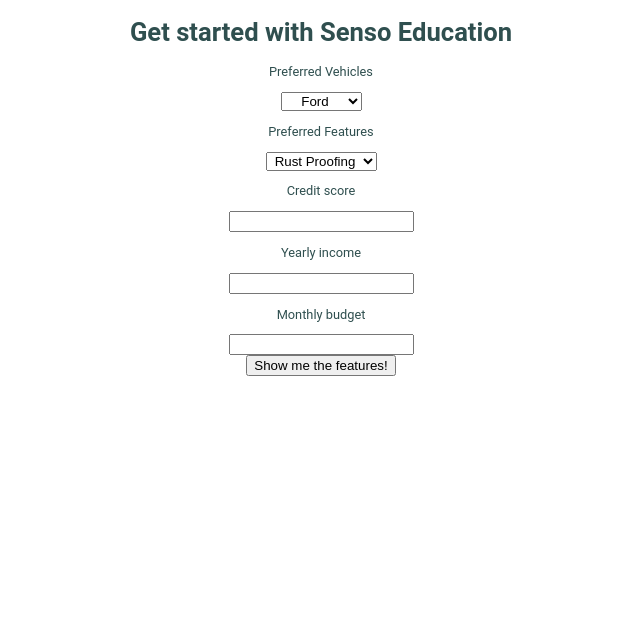
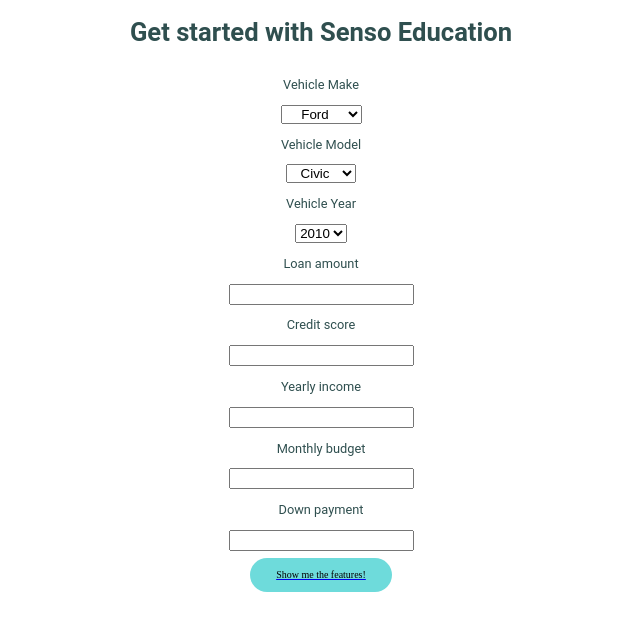
Before and after one commit to TLI-Project/Winnie, a React (Create React App) app: page /finance in a window 1280 px wide. Shown: the top 630 px of the page, without its empty margins (319-959 px from the left). Built offline with nearby package versions, Linux system fonts and the light colour scheme.

Commit message:
Implement basic UI for finance page

```diff
--- a/src/components/Finance/finance.scss
+++ b/src/components/Finance/finance.scss
@@ -1,5 +1,24 @@
-.login-wrapper {
+.Finance {
     display: flex;
     flex-direction: column;
     align-items: center;
+    .btn {
+        all: initial;
+        margin-top: 7px;
+        margin-bottom: 10px;
+        display: block;
+        border: 0;
+        font-size: 10px;
+        line-height: 1;
+        padding: 12px 26px;
+        // text-decoration: none !important;
+        border-radius: 30px;
+        background: #6edbdb;
+        transition: all 0.3s linear;
+    }
+    .btn:hover {
+        cursor: pointer;
+        background-color: black;
+        color: white;
+    }
 }
--- a/src/components/Finance/index.js
+++ b/src/components/Finance/index.js
@@ -2,6 +2,7 @@
 import { Link } from 'react-router-dom';
 import './finance.scss';
 
+/* Vehicle mileage should be 0*/
 const Finance = ({ setToken }) => {
   const [preferredVehicle, setPreferredVehicle] = useState();
   const [preferredFeatures, setPreferredFeatures] = useState();
@@ -13,20 +14,52 @@
       <h1> Get started with Senso Education</h1>
       <form>
         <label>
-          <p>Preferred Vehicles</p>
+          <p>Vehicle Make</p>
           <select name="dropdown">
             <option value="Ford">Ford</option>
             <option value="Mercedes">Mercedes</option>
             <option value="Kia">Kia</option>
+            <option value="Dodge">Dodge</option>
+            <option value="Toyota">Toyota</option>
+            <option value="GMC">GMC</option>
+            <option value="Chrysler">Chrysler</option>
+            <option value="Chevrolet">Chevrolet</option>
+            <option value="Jeep">Jeep</option>
+            <option value="Buick">Buick</option>
+            <option value="BMW">BMW</option>
+            <option value="Cadillac">Cadillac</option>
+            <option value="Hyundai">Hyundai</option>
+            <option value="Mazda">Mazda</option>
           </select>
         </label>
         <label>
-          <p>Preferred Features</p>
+          <p>Vehicle Model</p>
           <select name="dropdown">
-            <option value="Rust Proofing">Rust Proofing</option>
-            <option value="Proofing Rust">Proofing Rust</option>
-            <option value="Rust Preventing">Rust Preventer</option>
+            <option value="Civic">Civic</option>
+            <option value="Malibu">Malibu</option>
+            <option value="Mpv">Mpv</option>
+            <option value="Chassis">Chassis</option>
           </select>
+        </label>
+        <label>
+          <p>Vehicle Year</p>
+          <select name="dropdown">
+            <option value="2010">2010</option>
+            <option value="2011">2011</option>
+            <option value="2012">2012</option>
+            <option value="2013">2013</option>
+            <option value="2014">2014</option>
+            <option value="2015">2015</option>
+            <option value="2016">2016</option>
+            <option value="2017">2017</option>
+            <option value="2018">2018</option>
+            <option value="2019">2019</option>
+
+          </select>
+        </label>
+        <label>
+          <p>Loan amount</p>
+          <input type="text" onChange={e => setMonthlyBudget(e.target.value)} />
         </label>
         <label>
           <p>Credit score</p>
@@ -43,9 +76,13 @@
         {/* <div>
               <button type="submit">Get Breakdown</button>
           </div> */}
+          <label>
+          <p>Down payment</p>
+          <input type="text" onChange={e => setMonthlyBudget(e.target.value)} />
+        </label>
       </form>
       <Link to='/features'>
-        <button>Show me the features!</button>
+        <button className="btn">Show me the features!</button>
       </Link>
     </div>
   )
--- a/src/components/Login/login.scss
+++ b/src/components/Login/login.scss
@@ -51,12 +51,12 @@
         display: flex;
         flex-direction: column;
         align-items: center;
-        padding-left: 30px;
+        padding-left: 3px;
         padding-top: 30px;
         // justify-content: space-evenly;
-        text-align: left;
         background: linear-gradient(to right bottom, rgba(255, 255, 255, 0.7), rgba(255, 255, 255, 0.3));
         border-radius: 2rem;
+        // text-align: left;
     }
     form {
         width: 100% - $dashboard-width;
```
